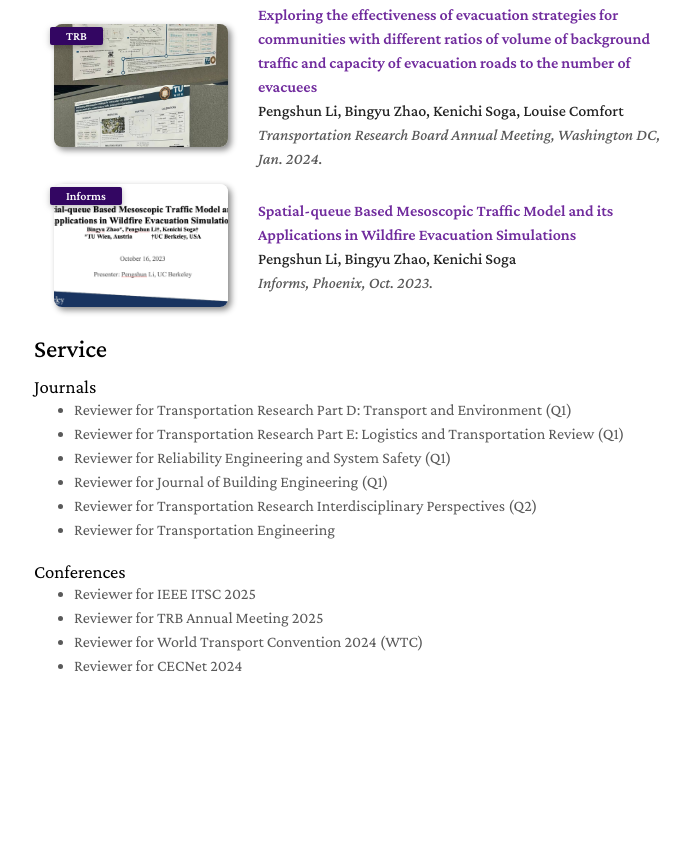
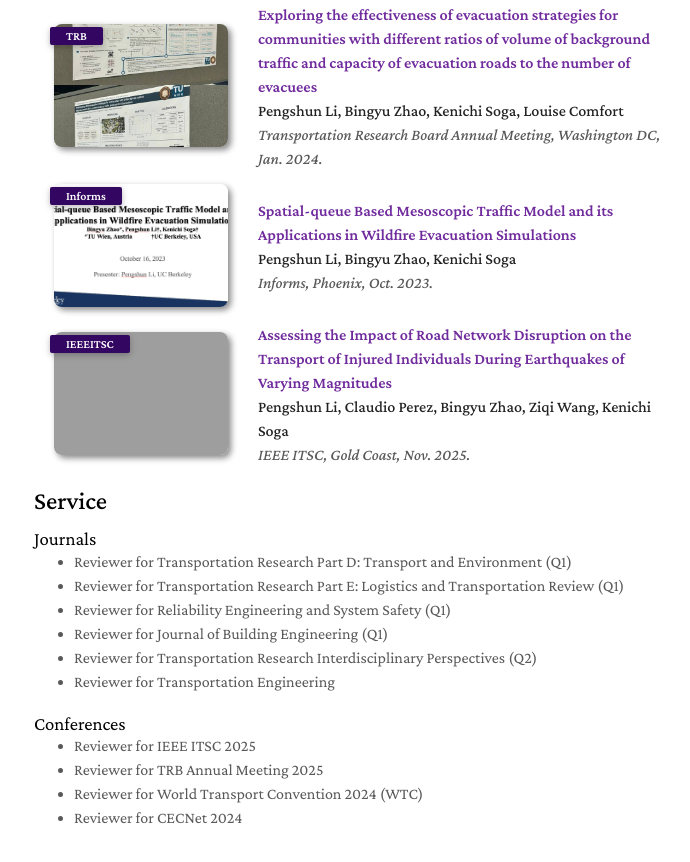
Before and after one commit to pengshunli/pengshunli.github.io, a plain HTML site: page index.html in a window 1280 px wide. Shown: the part 1943-2805 px from the top of the page, without its empty margins (436-1126 px from the left). Before the commit the page ends 2715 px from the top, so only its background shows below. Drawn offline with nearby package versions, Linux system fonts and the light colour scheme; grey boxes are pictures that could not be loaded; some icons are missing; files whose address does not match are found by name.

Commit message:
update index.html

```diff
--- a/index.html
+++ b/index.html
@@ -325,6 +325,22 @@
 </div>
 </li>
 
+<li>
+<div class="pub-row">
+
+  <div class="col-sm-3 abbr" style="position: relative;padding-right: 15px;padding-left: 15px;">
+    <img src="assets/img/IEEEITSC.png" class="teaser img-fluid z-depth-1" />
+    <abbr class="badge">IEEEITSC</abbr>
+  </div>
+
+  <div class="col-sm-9" style="position: relative;padding-right: 15px;padding-left: 20px;">
+    <div class="title"><a href="xxx">Assessing the Impact of Road Network Disruption on the Transport of Injured Individuals During Earthquakes of Varying Magnitudes</a></div>
+    <div class="author"><strong>Pengshun Li, Claudio Perez, Bingyu Zhao, Ziqi Wang, Kenichi Soga</strong></div>
+    <div class="periodical"><em>IEEE ITSC, Gold Coast, Nov. 2025.</em></div>
+  </div>
+</div>
+</li>
+
 
 </ol>
 </div>
```
Also changed, not shown: 2 other files.
